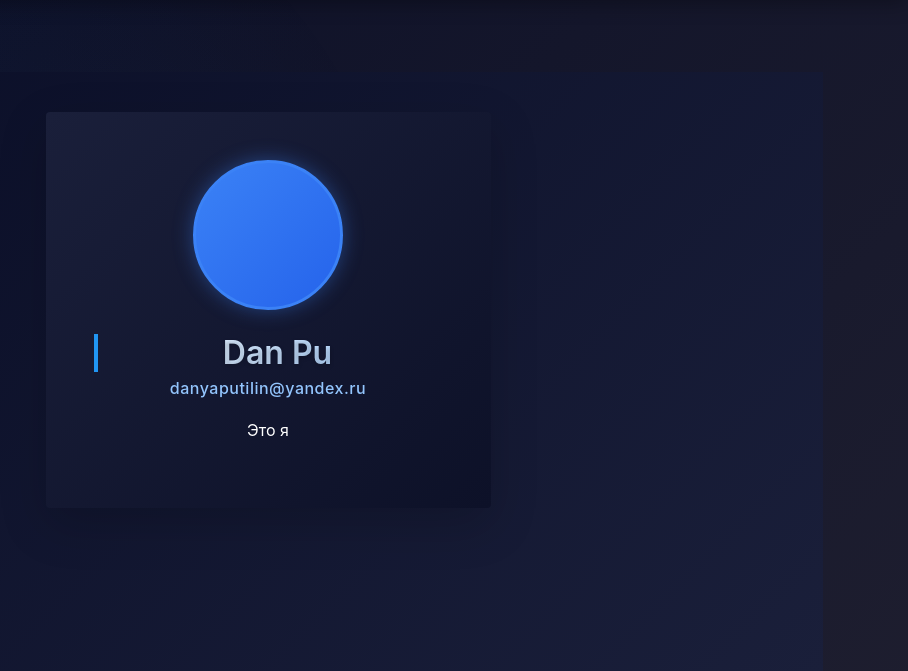
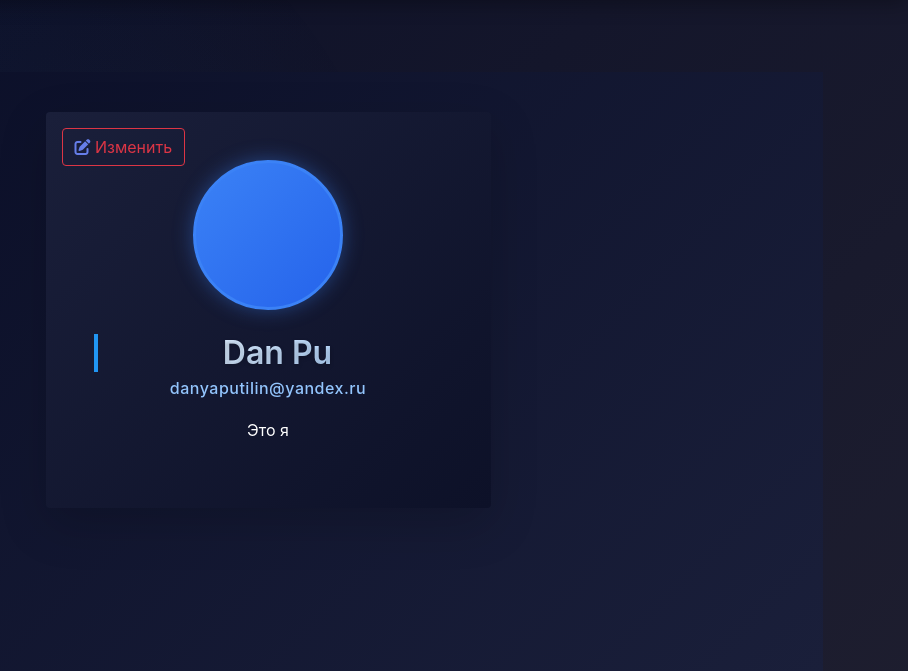
Before and after one commit to Devilord-coder/DYSNET---Develop-Your-Skills, a Flask app: page /profile in a window 1280 px wide. Shown: the part 58-729 px from the top of the page, without its empty margins (372-1280 px from the left). Run offline with Flask 3, Linux system fonts and the light colour scheme; a user stored in the database is signed in; parts of the project's set-up code (start-up, migrations or seed data) failed here and were passed over; some libraries are stand-ins or nearby versions.

Commit message:
Update profile.html

```diff
--- a/templates/profile.html
+++ b/templates/profile.html
@@ -9,6 +9,10 @@
     <div class="row justify-content-center">
         <div class="col-md-6 col-lg-5">
             <div class="card shadow-lg border-0 rounded-4">
+                <button class="btn btn-outline-danger btn-edit position-absolute top-0 end-0 m-3"
+                    onclick="location.href='/profile/edit'">
+                    <i class="fas fa-edit me-1"></i> Изменить
+                </button>
                 <div class="card-body text-center p-5">
                     <!-- Аватар пользователя -->
                     <div class="mb-4">
```
